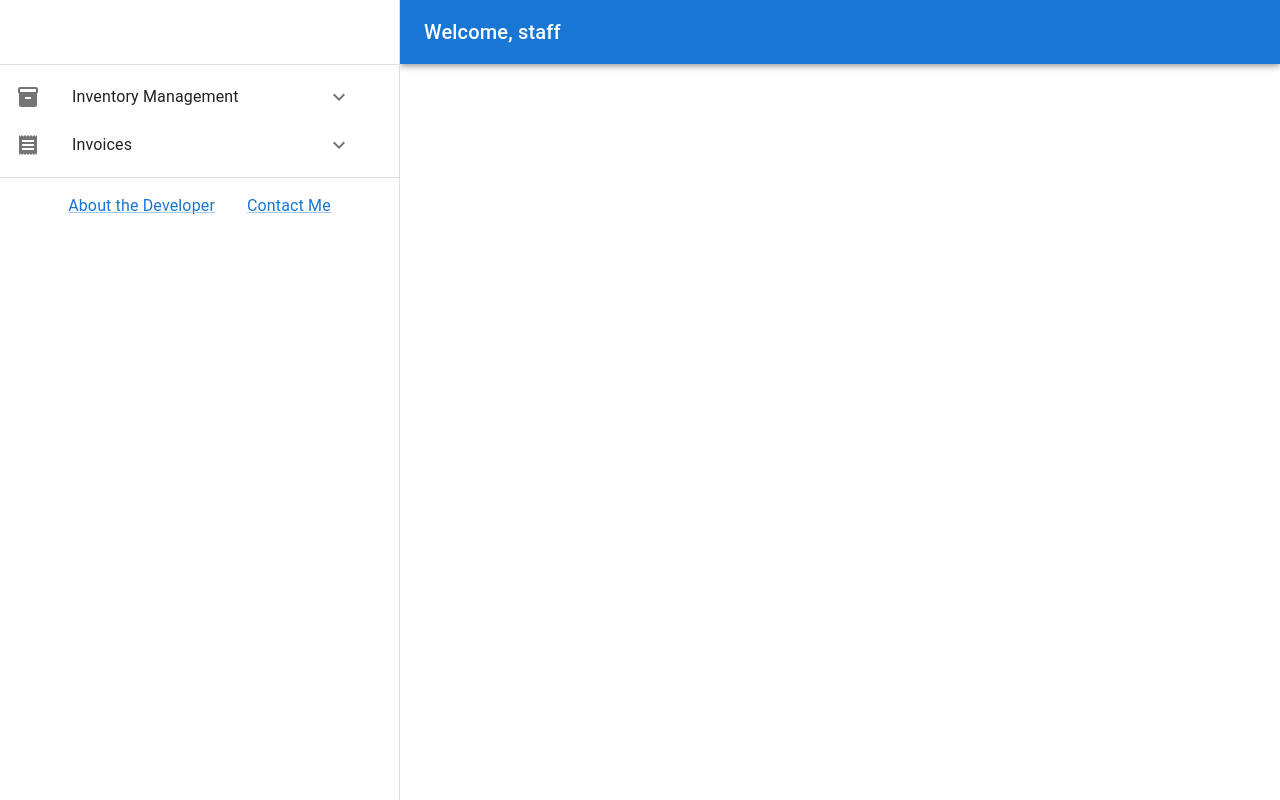
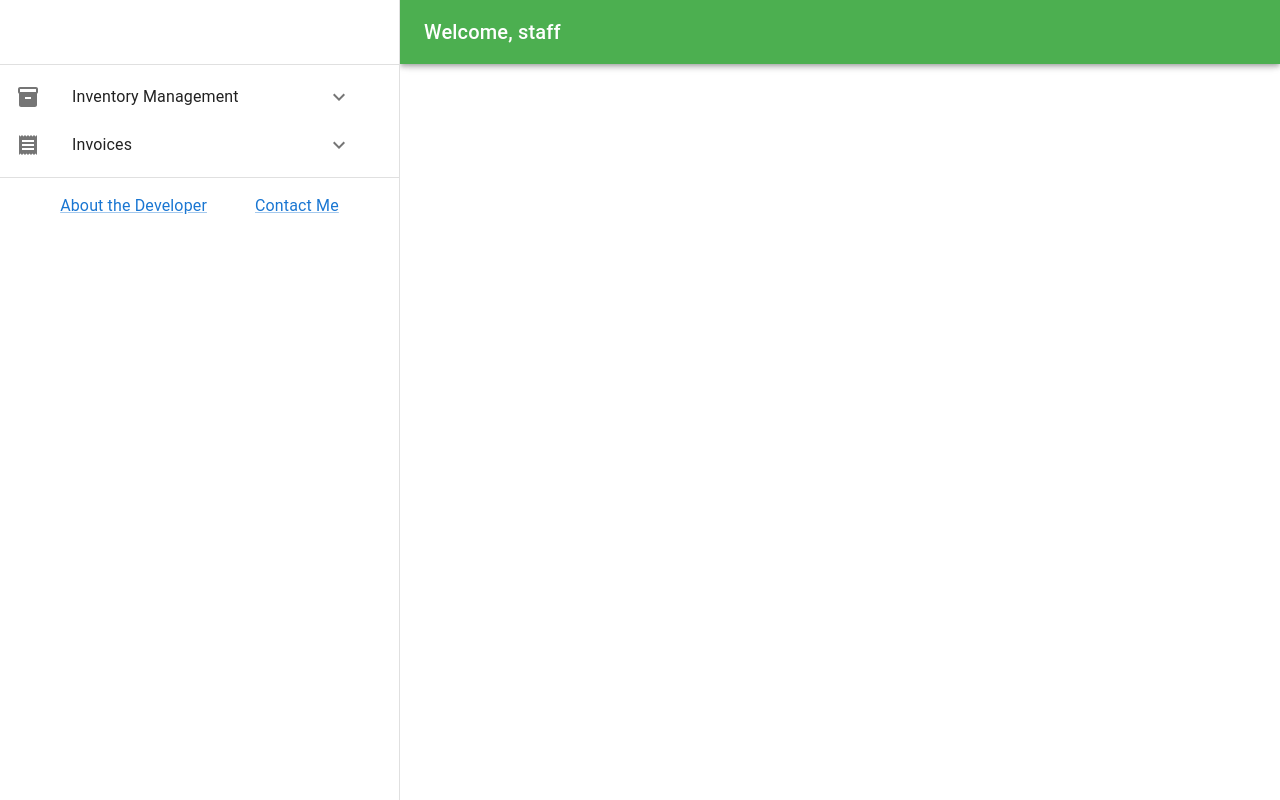
Before and after one commit to neildiamzon/warehouse-app-aws, a React (Vite) app in the folder frontend/warehouse-app/: page / in a window 1280 px wide. Built offline with nearby package versions, Linux system fonts and the light colour scheme.

Commit message:
minor changes

```diff
--- a/frontend/warehouse-app/src/components/NavigationDrawer/MenuBar.jsx
+++ b/frontend/warehouse-app/src/components/NavigationDrawer/MenuBar.jsx
@@ -21,7 +21,8 @@ import Link from '@mui/material/Link';
 
 const drawerWidth = 400;
 
-export default function MenuBar({userRole}) {const filteredMenuItems = menuItems
+export default function MenuBar({userRole}) {
+    const filteredMenuItems = menuItems
         .filter(item => item.roles.includes(userRole))
         .map(item => ({
         ...item,
@@ -44,7 +45,7 @@ export default function MenuBar({userRole}) {const filteredMenuItems = menuItems
             position="fixed"
             sx={{ width: `calc(100% - ${drawerWidth}px)`, ml: `${drawerWidth}px` }}
         >
-            <Toolbar>
+            <Toolbar sx={{ backgroundColor: '#4caf50', color: 'white' }}>
             <Typography variant="h6" noWrap component="div">
                 Welcome, {userRole}
             </Typography>
@@ -97,7 +98,7 @@ export default function MenuBar({userRole}) {const filteredMenuItems = menuItems
             </List>
 
             <Divider />
-            <Box sx={{ display: 'flex' , justifyContent: 'center', alignItems: 'center', mt: 2, gap: 4}}>
+            <Box sx={{ display: 'flex' , justifyContent: 'center', alignItems: 'center', mt: 2, gap: 6, flexWrap: 'wrap'}}>
                 <Link href="#">About the Developer</Link>
                 <Link href="#">Contact Me</Link>
             </Box>
```
Lines whose indentation alone changed are shown as unchanged.
